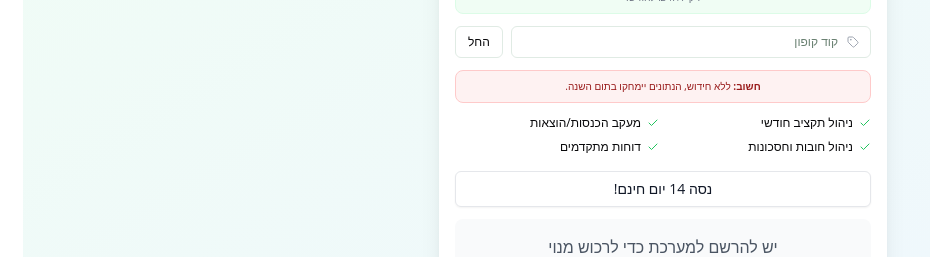
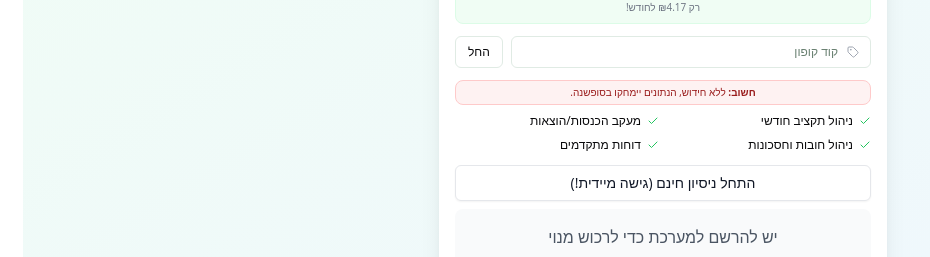
Before and after one commit to Lio311/budget-manager-plus, a Next.js app: page /subscribe in a window 1280 px wide. Shown: the part 332-589 px from the top of the page, without its empty margins (0-930 px from the left). Built offline with nearby package versions, Linux system fonts and the light colour scheme; no server answers.

Commit message:
fix: force single-line warning box and improve trial button feedback

```diff
--- a/src/components/subscription/Paywall.tsx
+++ b/src/components/subscription/Paywall.tsx
@@ -115,13 +115,13 @@ export function Paywall() {
                     </p>
                 )}
 
-                <div className="bg-red-50 border border-red-200 rounded-lg p-2 mb-3">
-                    <p className="text-[10px] text-red-800 font-medium text-center">
-                        <strong>חשוב:</strong> ללא חידוש, הנתונים יימחקו בתום השנה.
+                <div className="bg-red-50 border border-red-200 rounded-lg p-1 mb-2 flex items-center justify-center">
+                    <p className="text-[10px] text-red-800 font-medium text-center whitespace-nowrap overflow-hidden text-ellipsis px-1">
+                        <strong>חשוב:</strong> ללא חידוש, הנתונים יימחקו בסופשנה.
                     </p>
                 </div>
 
-                <ul className="grid grid-cols-2 gap-2 mb-4 text-xs">
+                <ul className="grid grid-cols-2 gap-2 mb-3 text-xs">
                     <li className="flex items-start gap-1.5">
                         <Check className="text-green-500 mt-0.5 h-3 w-3 flex-shrink-0" />
                         <span>ניהול תקציב חודשי</span>
@@ -146,38 +146,47 @@ export function Paywall() {
                         type="button"
                         variant="secondary"
                         size="sm"
-                        className="w-full mb-3 bg-white text-gray-900 border border-gray-200 shadow-sm hover:bg-gray-50 hover:text-gray-900 font-medium transition-all duration-200"
-                        onClick={async () => {
+                        className="w-full mb-2 bg-white text-gray-900 border border-gray-200 shadow-sm hover:bg-gray-50 hover:text-gray-900 font-medium transition-all duration-200"
+                        onClick={async (e) => {
+                            const btn = e.currentTarget;
+                            const originalText = btn.innerText;
+                            btn.innerText = 'מפעיל...';
+                            btn.disabled = true;
+
                             console.log('Trial button clicked');
                             if (!user?.id || !user?.emailAddresses?.[0]?.emailAddress) {
                                 console.log('User not found in client');
                                 toast.error('אנא התחבר מחדש');
+                                btn.innerText = originalText;
+                                btn.disabled = false;
                                 return;
                             }
 
                             const toastId = toast.loading('מפעיל תקופת ניסיון...');
                             try {
-                                console.log('Starting trial for:', user.emailAddresses[0].emailAddress);
                                 const result = await startTrial(user.id, user.emailAddresses[0].emailAddress);
-                                console.log('Trial result:', result);
 
                                 if (result.success) {
                                     toast.dismiss(toastId);
-                                    toast.success('תקופת הניסיון הופעלה בהצלחה!');
+                                    toast.success('הופעל בהצלחה! מעביר...');
                                     window.location.href = '/dashboard';
                                 } else {
                                     toast.dismiss(toastId);
-                                    toast.error(result.reason || 'שגיאה בהפעלת תקופת הניסיון');
+                                    toast.error(result.reason || 'שגיאה');
+                                    btn.innerText = originalText;
+                                    btn.disabled = false;
                                 }
                             } catch (error) {
                                 console.error('Trial start error:', error);
                                 toast.dismiss(toastId);
                                 toast.error('שגיאה בלתי צפויה');
+                                btn.innerText = originalText;
+                                btn.disabled = false;
                             }
                         }}
                     >
 
-                        נסה 14 יום חינם!
+                        התחל ניסיון חינם (גישה מיידית!)
                     </Button>
                 )}
 
```
